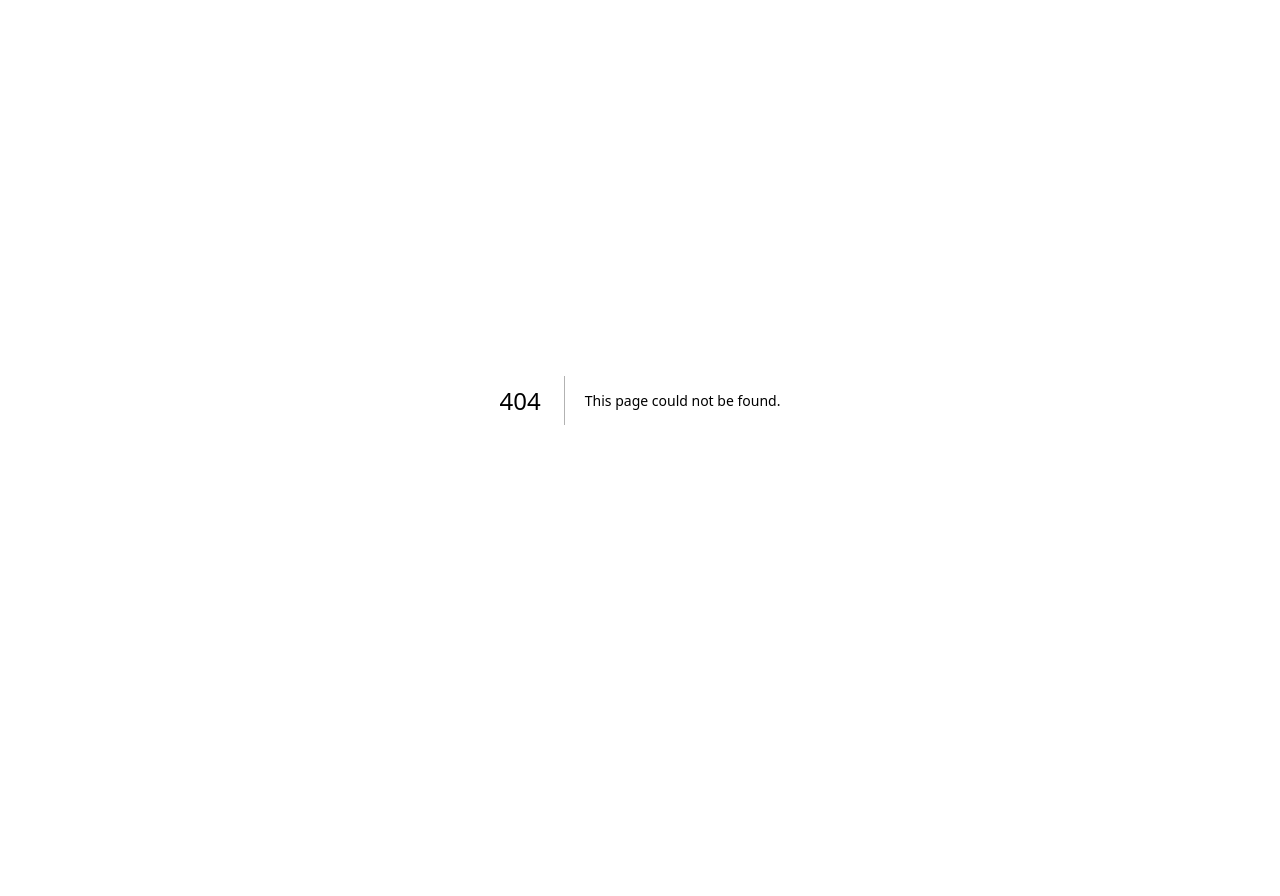
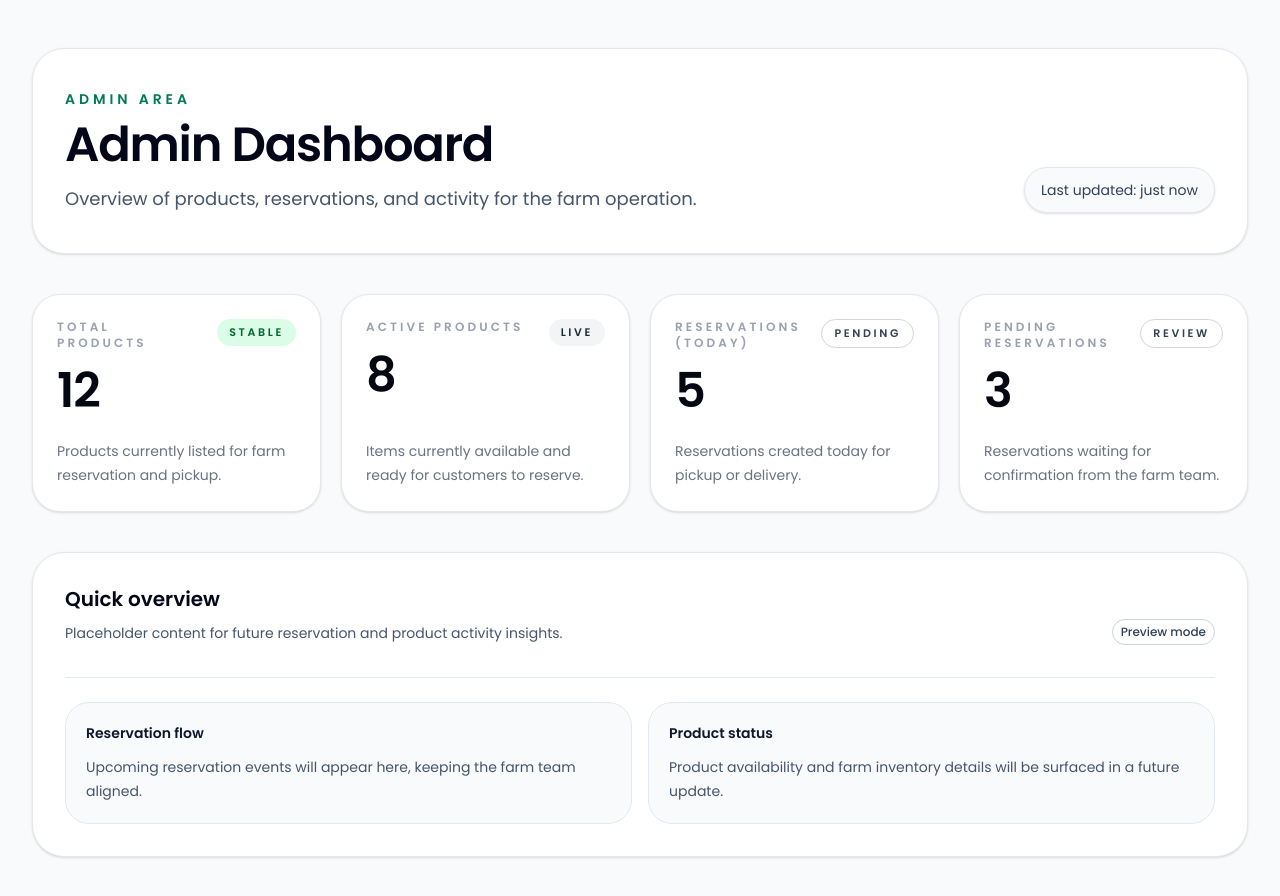
Before and after one commit to Capstone-table-tickers/capstone-order-reservation, a Next.js app: page /admin/dashboard in a window 1280 px wide. Before the commit this address had no page. Shown: the top 896 px of the page. Before the commit the page ends 800 px from the top, so only its background shows below. Built offline with nearby package versions, Linux system fonts and the light colour scheme.

Commit message:
implemented admin placeholder page

```diff
--- /dev/null
+++ b/src/app/admin/dashboard/page.tsx
@@ -0,0 +1,98 @@
+import { Badge } from "@/components/ui/Badge";
+import { Card } from "@/components/ui/Card";
+import { MetricCard, type MetricCardProps } from "@/features/admin/components/MetricCard";
+
+const metrics: MetricCardProps[] = [
+  {
+    label: "Total Products",
+    value: 12,
+    description: "Products currently listed for farm reservation and pickup.",
+    badgeLabel: "Stable",
+    badgeVariant: "success",
+  },
+  {
+    label: "Active Products",
+    value: 8,
+    description: "Items currently available and ready for customers to reserve.",
+    badgeLabel: "Live",
+    badgeVariant: "default",
+  },
+  {
+    label: "Reservations (Today)",
+    value: 5,
+    description: "Reservations created today for pickup or delivery.",
+    badgeLabel: "Pending",
+    badgeVariant: "outline",
+  },
+  {
+    label: "Pending Reservations",
+    value: 3,
+    description: "Reservations waiting for confirmation from the farm team.",
+    badgeLabel: "Review",
+    badgeVariant: "outline",
+  },
+];
+
+export default function AdminDashboardPage() {
+  return (
+    <div className="min-h-screen bg-slate-50 py-12">
+      <div className="mx-auto w-full max-w-7xl px-4 sm:px-6 lg:px-8">
+        <div className="space-y-10">
+          <section className="overflow-hidden rounded-[2rem] border border-gray-200 bg-white px-6 py-8 shadow-sm sm:px-8 sm:py-10">
+            <div className="flex flex-col gap-6 sm:flex-row sm:items-end sm:justify-between">
+              <div className="max-w-3xl">
+                <p className="mb-3 text-sm font-semibold uppercase tracking-[0.28em] text-emerald-700">Admin area</p>
+                <h1 className="text-4xl font-semibold tracking-tight text-slate-950 sm:text-5xl">
+                  Admin Dashboard
+                </h1>
+                <p className="mt-4 max-w-2xl text-base leading-7 text-slate-600 sm:text-lg">
+                  Overview of products, reservations, and activity for the farm operation.
+                </p>
+              </div>
+              <div className="rounded-3xl border border-slate-200 bg-slate-50 px-4 py-3 text-sm text-slate-700 shadow-sm">
+                Last updated: just now
+              </div>
+            </div>
+          </section>
+
+          <section className="grid gap-5 sm:grid-cols-2 xl:grid-cols-4">
+            {metrics.map((metric) => (
+              <MetricCard key={metric.label} {...metric} />
+            ))}
+          </section>
+
+          <section>
+            <Card className="overflow-hidden rounded-[2rem] border-gray-200 bg-white p-6 shadow-sm sm:p-8">
+              <div className="flex flex-col gap-4 border-b border-slate-200 pb-6 sm:flex-row sm:items-end sm:justify-between sm:pb-8">
+                <div>
+                  <h2 className="text-xl font-semibold text-slate-950">Quick overview</h2>
+                  <p className="mt-2 max-w-2xl text-sm leading-6 text-slate-600">
+                    Placeholder content for future reservation and product activity insights.
+                  </p>
+                </div>
+                <Badge variant="outline" className="border-slate-300 text-slate-700">
+                  Preview mode
+                </Badge>
+              </div>
+
+              <div className="mt-6 grid gap-4 sm:grid-cols-2">
+                <div className="rounded-3xl border border-slate-200 bg-slate-50 p-5 transition duration-200 ease-out hover:border-slate-300 hover:bg-white">
+                  <p className="text-sm font-semibold text-slate-900">Reservation flow</p>
+                  <p className="mt-3 text-sm leading-6 text-slate-600">
+                    Upcoming reservation events will appear here, keeping the farm team aligned.
+                  </p>
+                </div>
+                <div className="rounded-3xl border border-slate-200 bg-slate-50 p-5 transition duration-200 ease-out hover:border-slate-300 hover:bg-white">
+                  <p className="text-sm font-semibold text-slate-900">Product status</p>
+                  <p className="mt-3 text-sm leading-6 text-slate-600">
+                    Product availability and farm inventory details will be surfaced in a future update.
+                  </p>
+                </div>
+              </div>
+            </Card>
+          </section>
+        </div>
+      </div>
+    </div>
+  );
+}
--- /dev/null
+++ b/src/features/admin/components/MetricCard.tsx
@@ -0,0 +1,44 @@
+import { cn } from "@/lib/utils";
+import { Badge } from "@/components/ui/Badge";
+import { Card } from "@/components/ui/Card";
+
+export interface MetricCardProps {
+  label: string;
+  value: string | number;
+  description: string;
+  badgeLabel?: string;
+  badgeVariant?: "default" | "outline" | "success";
+  className?: string;
+}
+
+export function MetricCard({
+  label,
+  value,
+  description,
+  badgeLabel,
+  badgeVariant = "default",
+  className,
+}: MetricCardProps) {
+  return (
+    <Card
+      className={cn(
+        "group flex h-full flex-col justify-between rounded-[28px] border border-gray-200 bg-white p-6 shadow-sm transition duration-200 ease-out hover:-translate-y-0.5 hover:border-green-300 hover:shadow-md",
+        className,
+      )}
+    >
+      <div className="flex items-start justify-between gap-4">
+        <div>
+          <p className="text-xs font-semibold uppercase tracking-[0.26em] text-gray-400">{label}</p>
+          <p className="mt-4 text-4xl font-semibold tracking-tight text-gray-950 sm:text-5xl">{value}</p>
+        </div>
+        {badgeLabel ? (
+          <Badge variant={badgeVariant} className="rounded-full px-3 py-1.5 text-[11px] font-semibold uppercase tracking-[0.24em]">
+            {badgeLabel}
+          </Badge>
+        ) : null}
+      </div>
+
+      <p className="mt-6 text-sm leading-6 text-gray-500">{description}</p>
+    </Card>
+  );
+}
```
